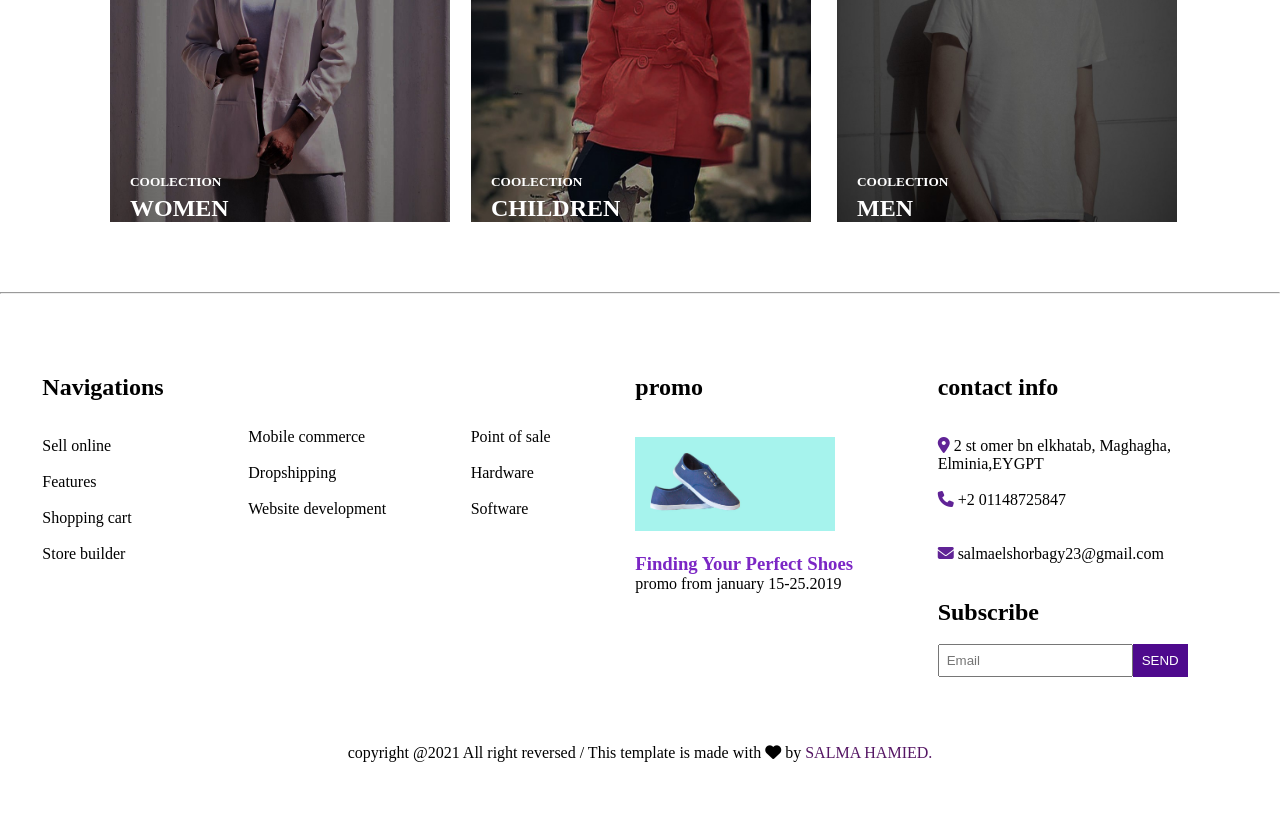
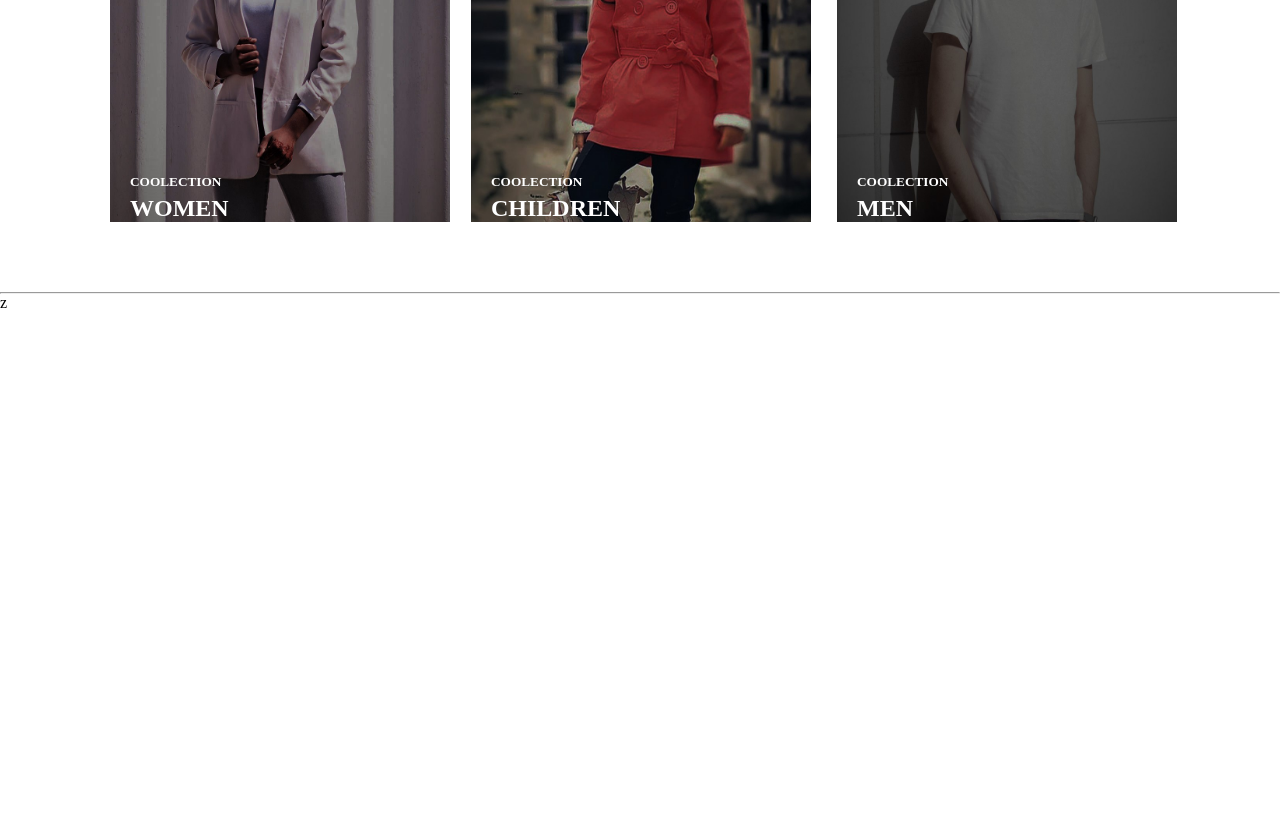
Before and after one commit to salmahamied23/design9, a plain HTML site: page shop.html in a window 1280 px wide. Shown: the part 2129-2953 px from the top of the page. After the commit the page ends 2441 px from the top, so only its background shows below. Drawn offline with Linux system fonts and the light colour scheme.

Commit message:
shopdesign

```diff
--- a/shop.html
+++ b/shop.html
@@ -249,77 +249,7 @@
         </div>
 </section>
 <hr>
-<section class="section7" style="height:450px; ">
-
-    <div >
-        <h1>Navigations</h1>
-    <br>
-    <br>
-    <p>Sell online</p>
-    <br>
-        <p>Features</p>
-        <br>
-        <p>Shopping cart</p>
-        <br>
-        <p>Store builder</p>
-
-    </div>
-    <div >
-    <br>
-    <br>
-    <br>
-     <p>Mobile commerce</p>
-     <br>
-        <p>Dropshipping</p>
-        <br>
-        <p>Website development</p>
-    </div>
-    <div >
-        <br>
-        <br>
-        <br>
-        <p>Point of sale</p>
-        <br>
-        <p>Hardware</p>
-        <br>
-        <p>Software</p>
-    </div>
-    <div>
-        <h2>promo</h2>
-        <br>
-        <br>
-        <img src="hero_1.jpg" alt="" width="200px">
-        <br>
-        <br>
-        <h3 style="color:  rgb(124, 39, 197) ;;">Finding Your Perfect Shoes</h3>
-
-        <p>promo from january 15-25.2019</p>
-    </div>
-    <div style="width:300px ;">
-        <h1>contact info</h1>
-        <br>
-        <br>
-        <p>     <i style="color: rgb(96, 35, 150) ;;" class="fa-solid fa-location-dot" > </i>
-            2 st omer bn elkhatab, Maghagha, Elminia,EYGPT</p>
-    <br>
-         <P > <i style="color: rgb(96, 35, 150) ; ;" class="fa-solid fa-phone"></i>  +2 01148725847</P>
-        <BR></BR>
-        <p ><i style="color: rgb(96, 35, 150) ;;"  class="fa-solid fa-envelope"></i>   salmaelshorbagy23@gmail.com</p>
-    <br>
-    <br>
-    <h2>Subscribe</h2>
-    <br>
-    <input class="mail" type="email" name="email" placeholder="Email"><button class="class"> SEND</button>
-    </div>
-    </section>
-
-    <!-- section8 -->
-    <section class="section8">
-        <p>copyright @2021 All right reversed / This template is made with <i class="fa-solid fa-heart"></i> by <span style="color:rgb(85, 22, 100) ; font-size: 16px;">SALMA HAMIED.</span></p>
-
-    </section>
-
-
+z
 
 </body>
 </html>
```
Also changed, not shown: index.html (renamed from home.html, +1 -1 lines), thank.html (+1 -1 lines).
